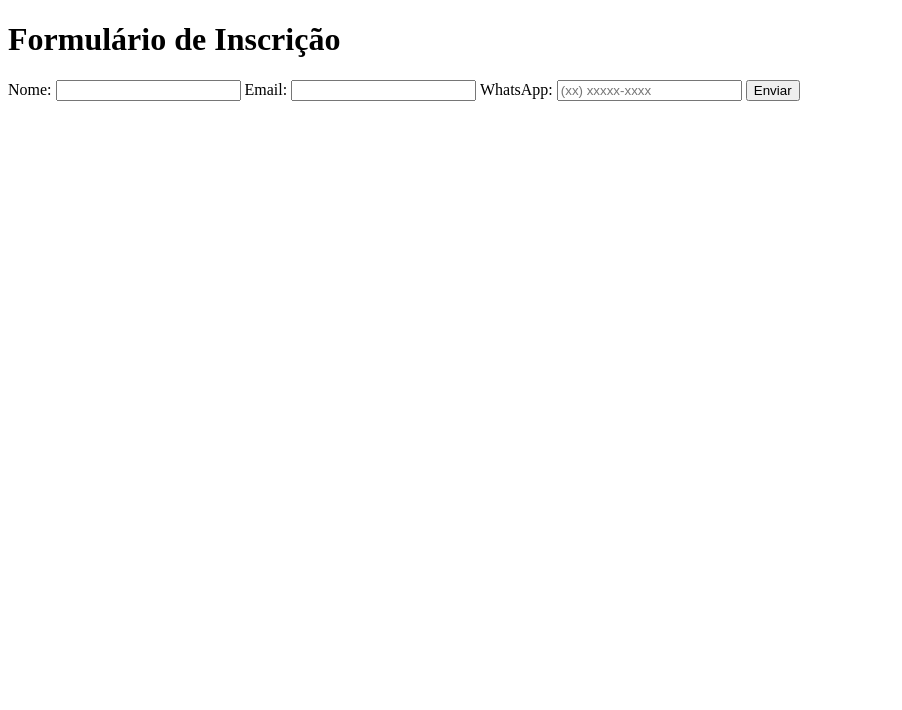
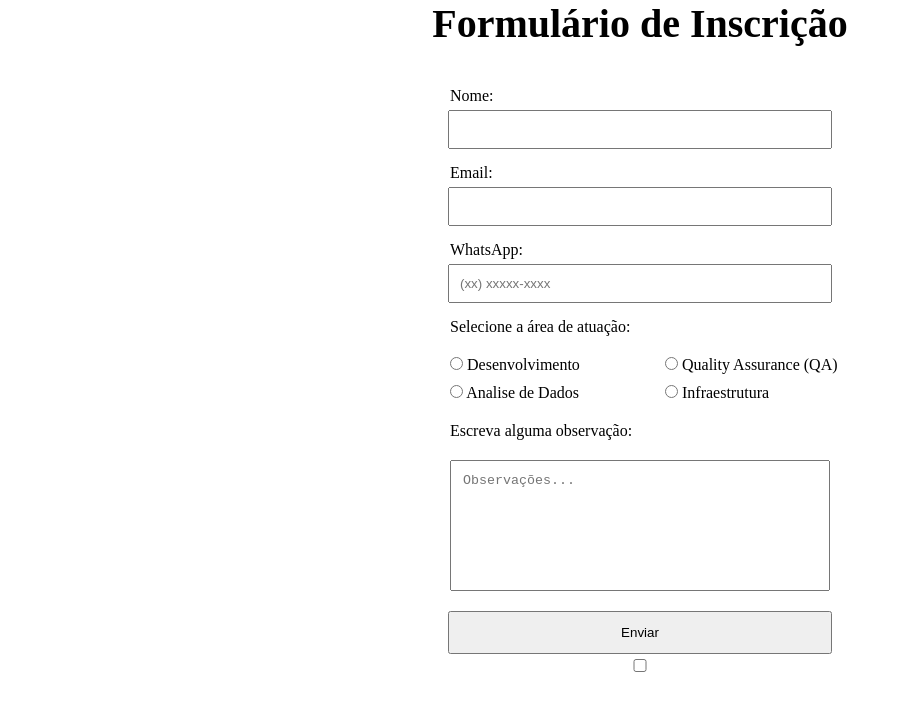
Before and after one commit to MarcosAlmeidaFreitas/HTML_OneBitCode, a plain HTML site: page exercicio_de_formulario/index.html in a window 1280 px wide. Shown: the whole page, without its empty margins (0-902 px from the left). Drawn offline with Linux system fonts and the light colour scheme.

Commit message:
ALTERAÇÕES

```diff
--- a/exercicio_de_formulario/index.html
+++ b/exercicio_de_formulario/index.html
@@ -3,24 +3,50 @@
 <head>
   <meta charset="UTF-8">
   <meta name="viewport" content="width=device-width, initial-scale=1.0">
+  <title>Formulário de cadastro</title>
   <script type="module" src="script.js" defer></script>
-  <title>Formulário de cadastro</title>
+  <link rel="stylesheet" href="style.css">
 </head>
 <body>
   <h1>Formulário de Inscrição</h1>
   <form>
     <label for="name">Nome:</label>
-    <input type="text" id="name" name="nome">
+    <input type="text" id="name" name="nome" required>
 
     <label for="email">Email:</label>
-    <input type="email" id="email" name="email">
+    <input type="email" id="email" name="email" required>
 
     <label for="tel">WhatsApp:</label>
     <input type="tel" id="tel" placeholder="(xx) xxxxx-xxxx"
-      maxlength="15"
+        maxlength="15" required
     >
+    <label>Selecione a área de atuação:</label>
+    <div id="radio">
+      <div>
+        <input type="radio" name="atuacao" id="desenvolvimento" value="desenvolvimento">
+        <label for="desenvolvimento">Desenvolvimento</label>
+      </div>
+      <div>
+        <input type="radio" name="atuacao" id="qualidade" value="qualidade">
+        <label for="qualidade">Quality Assurance (QA)</label>
+      </div>
 
+      <div>
+        <input type="radio" name="atuacao" id="analise" value="analise">
+        <label for="analise">Analise de Dados</label>
+      </div>
+
+      <div>
+        <input type="radio" name="atuacao" id="infraestrutura" value="infraestrutura">
+        <label for="infraestrutura">Infraestrutura</label>
+      </div>
+    </div>
+    <label for="observacoes">Escreva alguma observação:</label>
+    <textarea name="obs" id="observacoes" cols="10" rows="7"
+      placeholder="Observações..."></textarea>
     <button type="submit">Enviar</button>
+
+    <input type="checkbox" name="" id="">
   </form>
 </body>
 </html>
--- /dev/null
+++ b/exercicio_de_formulario/style.css
@@ -0,0 +1,68 @@
+*{
+  margin: 0;
+  padding: 0;
+  box-sizing: border-box;
+}
+
+:root{
+  font-size: 62.5%;
+}
+
+body{
+  font-size: 1.6rem;
+  width: 500px;
+  margin: 0 auto;
+}
+
+form{
+  display: flex;
+  flex-direction: column;
+  margin: 0 auto;
+  margin-top: 3rem;
+  padding: 1rem;
+}
+
+form > label{
+  margin: 0 5rem;
+}
+
+form > input{
+  width: 80%;
+  padding: 1rem;
+  margin: 0 auto;
+  margin-top: 0.5rem;
+  margin-bottom: 1.5rem;
+}
+
+h1{
+  text-align: center;
+  font-size: 4rem;
+}
+
+button{
+  margin: 0 auto;
+  margin-top: 2rem;
+  padding: 1.2rem;
+  width: 80%;
+}
+
+#radio{
+  display: grid;
+  grid-template-columns: repeat(2, 1fr);
+  margin-top: 1rem;
+  row-gap: 1rem;
+  margin-left: 5rem;
+  margin-top: 2rem;
+  margin-bottom: 2rem;
+}
+
+textarea{
+  max-width: 380px;
+  display: flex;
+
+  margin-left: 5rem;
+  margin-right: 1rem;
+  margin-top: 2rem;
+  padding: 1.2rem;
+  resize: none;
+}
```
